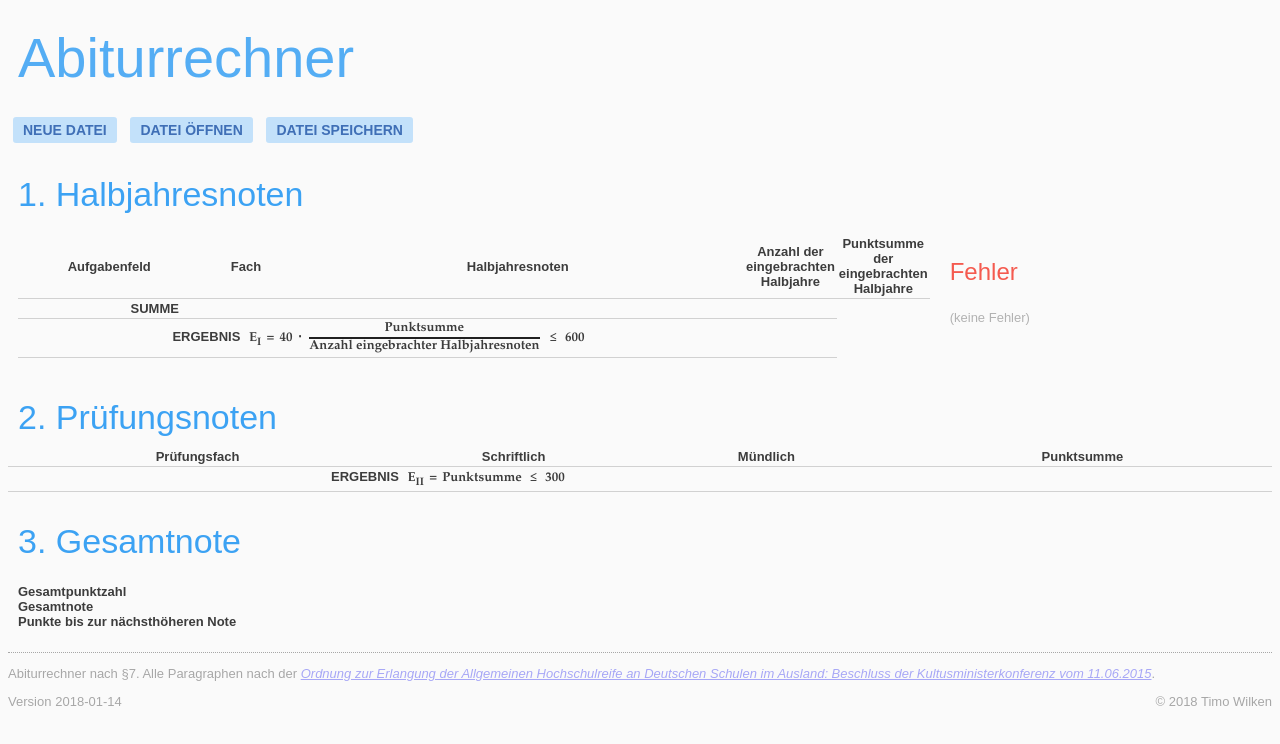
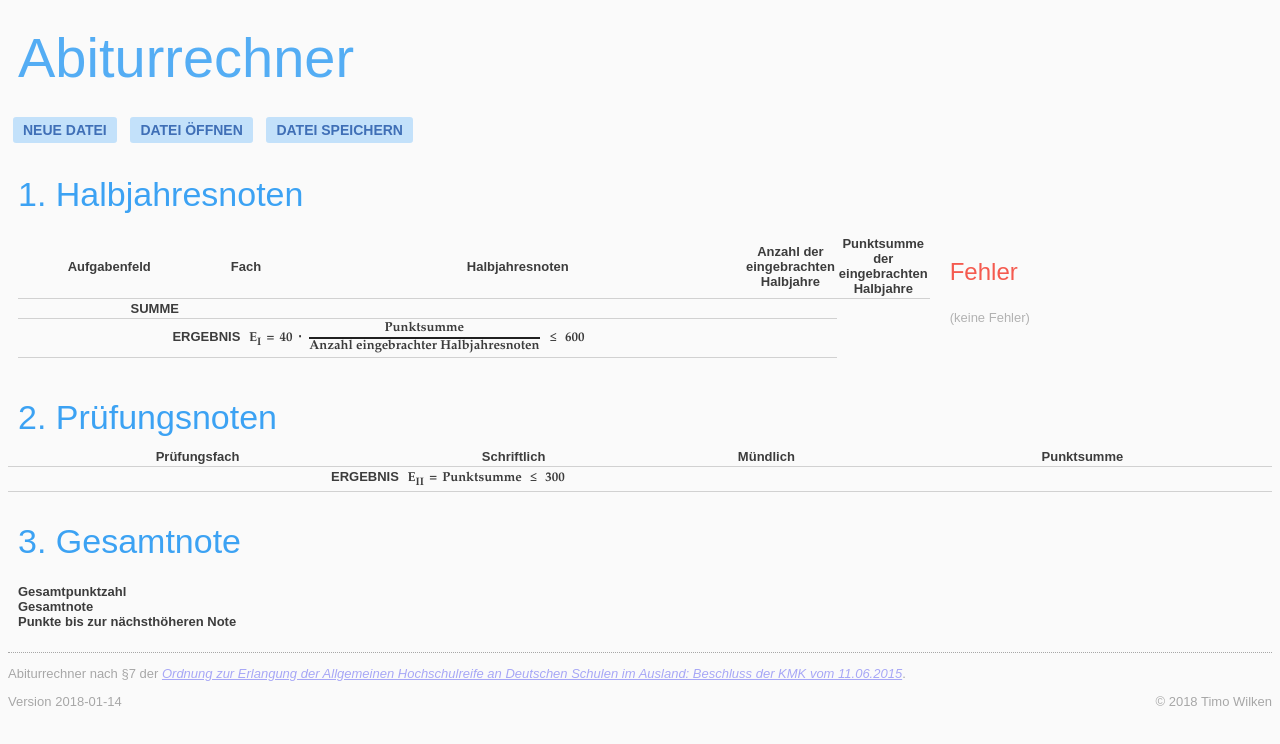
Before and after one commit to TimoWilken/abitur-rechner, a plain HTML site: page abirechner.html in a window 1280 px wide. Drawn offline with Linux system fonts and the light colour scheme.

Commit message:
Reformat footer notice.

```diff
--- a/abirechner.html
+++ b/abirechner.html
@@ -155,11 +155,8 @@
 
 <footer>
     <p>
-        Abiturrechner nach §7. Alle Paragraphen nach der
-        <a href="https://www.kmk.org/fileadmin/Dateien/doc/Bildung/Auslandsschulwesen/Abitur/2015_06_11-PO-Deutsches-Intern-Abitur.pdf">
-            <em>Ordnung zur Erlangung der Allgemeinen Hochschulreife an
-                Deutschen Schulen im Ausland: Beschluss der
-                Kultusministerkonferenz vom 11.06.2015</em></a>.
+        Abiturrechner nach §7 der
+        <a href="https://www.kmk.org/fileadmin/Dateien/doc/Bildung/Auslandsschulwesen/Abitur/2015_06_11-PO-Deutsches-Intern-Abitur.pdf"><em>Ordnung zur Erlangung der Allgemeinen Hochschulreife an Deutschen Schulen im Ausland: Beschluss der KMK vom 11.06.2015</em></a>.
     </p>
     <span id="version">2018-01-14</span>
     <div id="copyright">&copy; 2018 Timo Wilken</div>
```
